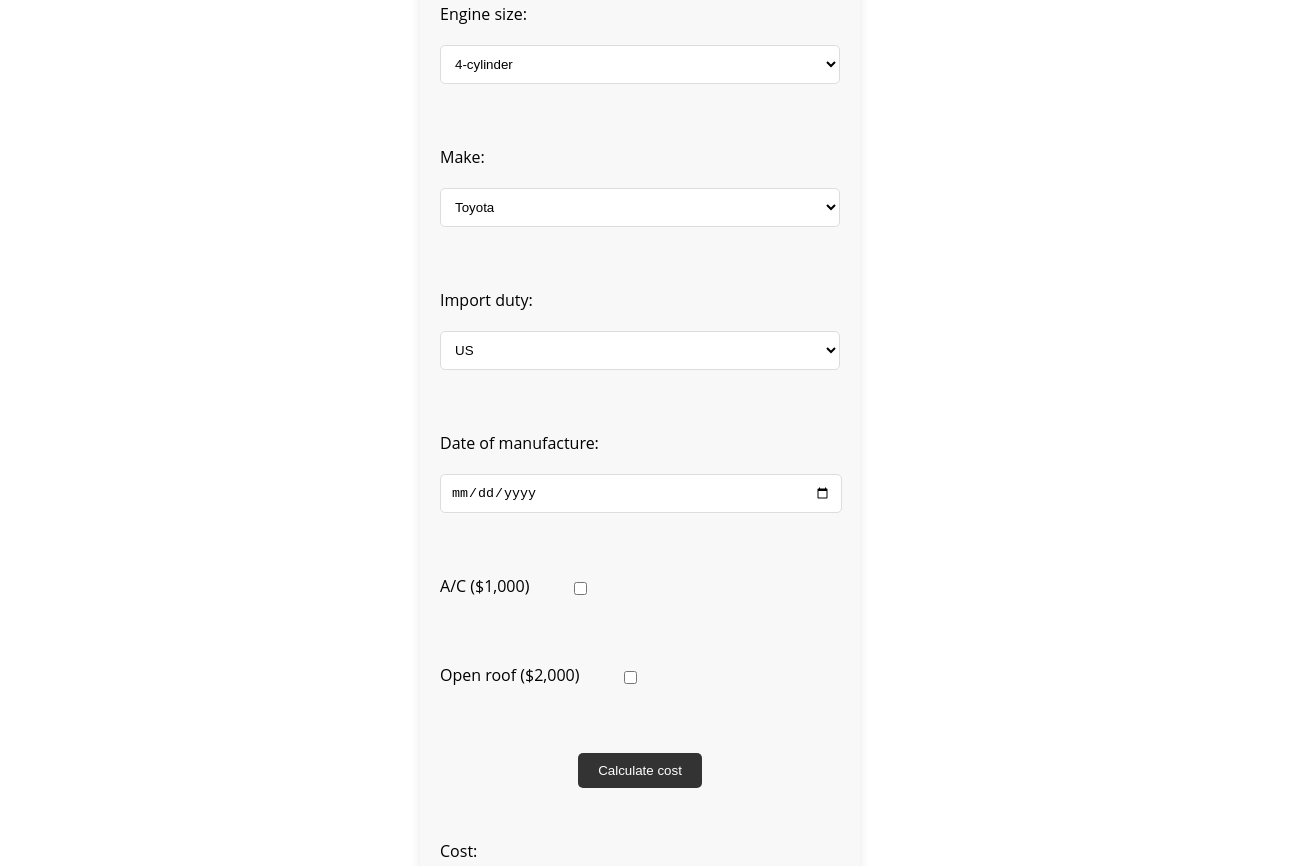
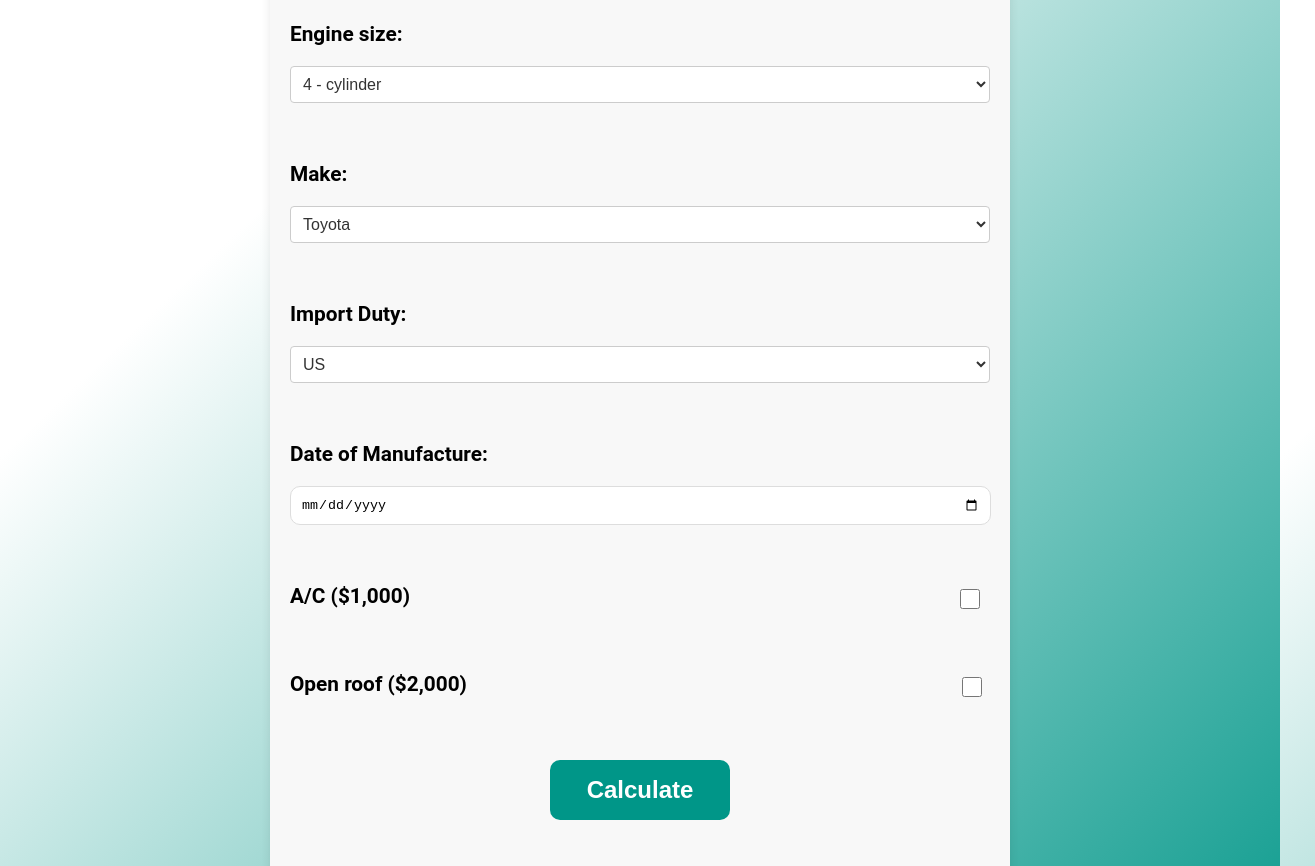
Before and after one commit to Ayoola-Emmanuel/cost-master, a plain HTML site: page index.html in a window 1280 px wide. Shown: the part 151-1017 px from the top of the page, 1315 px wide, since content can reach past the window. Drawn offline with Linux system fonts and the light colour scheme.

Commit message:
added new styles

```diff
--- a/index.html
+++ b/index.html
@@ -11,13 +11,14 @@
   <body>
     <header>
       <h1>Cost Master</h1>
+      <!-- <img src="logo.jpeg" alt="logo"> -->
     </header>
     <form id="cost-form">
       <label for="engine-size">Engine size:</label>
       <select id="engine-size">
-        <option value="4">4-cylinder</option>
-        <option value="6">6-cylinder</option>
-        <option value="8">8-cylinder</option>
+        <option value="4">4 - cylinder</option>
+        <option value="6">6 - cylinder</option>
+        <option value="8">8 - cylinder</option>
       </select>
       <br />
       <label for="make">Make:</label>
@@ -27,14 +28,14 @@
         <!-- Add more options as needed -->
       </select>
       <br />
-      <label for="import-duty">Import duty:</label>
+      <label for="import-duty">Import Duty:</label>
       <select id="import-duty">
         <option value="US">US</option>
         <option value="Canada">Canada</option>
         <option value="Mexico">Mexico</option>
       </select>
       <br />
-      <label for="manufacture-date">Date of manufacture:</label>
+      <label for="manufacture-date">Date of Manufacture:</label>
       <input type="date" id="manufacture-date" />
       <br />
       <label for="facility-ac">
@@ -47,9 +48,9 @@
     <input type="checkbox" id="facility-open-roof" />
   </label>
   <br>
-  <button type="submit">Calculate cost</button>
+  <button type="submit">Calculate</button>
   <br>
-  <label for="cost">Cost:</label>
+  <label id="cost-label" for="cost">Cost:</label>
   <output id="cost"></output>
     </form>
     <script src="script.js" async defer></script>
--- a/style.css
+++ b/style.css
@@ -1,18 +1,38 @@
+body {
+  background-image: linear-gradient(to bottom right, #ffffff 25%, #009688);
+  height: 150vh;
+}
+
 header {
   color: #333;
-  padding: 10px 0;
-  text-align: center;
-  font: 1em "Open Sans", sans-serif;
+  padding: 5px 0;
+  text-align: left;
+  margin-left: 50px;
+  font-family: calibri;
+  font-size: 1.8rem;
+  position: fixed;
+}
+
+img {
+  width: 30px;
+  height: 30px;
 }
 
 form {
-  font-family: "Open Sans", sans-serif;
+  font-family: roboto;
+  position: relative;
+  top: 125px;
   margin: 0 auto;
-  width: 400px;
+  width: 700px;
   padding: 20px;
   background-color: #f8f8f8;
   border-radius: 5px;
   box-shadow: 0px 0px 10px rgba(0, 0, 0, 0.1);
+}
+
+label {
+  font-weight: 600;
+  font-size: 1.3rem;
 }
 
 label,
@@ -31,12 +51,24 @@ input[type="date"] {
   padding: 10px;
   background-color: #fff;
   border: 1px solid #ddd;
-  border-radius: 5px;
+  border-radius: 10px;
 }
 
 input[type="date"] {
-  width: 95%;
+  width: 97%;
 }
+
+input[type="date"]:focus {
+  outline: none; /* Remove default focus outline */
+  border-color: #009688; /* Border color when focused */
+  box-shadow: 0 0 5px rgba(0, 150, 136, 0.5); /* Box shadow when focused */
+}
+
+/* Style the select when it's hovered */
+input[type="date"]:hover {
+  border-color: #009688; /* Border color when hovered */
+}
+
 
 input[type="checkbox"] {
   margin: 1px 40px;
@@ -50,22 +82,89 @@ label span {
 }
 
 button {
-  background-color: #333;
+  background-color: #009688;
   border: none;
   color: white;
   padding: 10px 20px;
   cursor: pointer;
-  border-radius: 5px;
+  border-radius: 10px;
+  width: 180px;
+  height: 60px;
   transition: background-color 0.2s ease-in-out;
   display: block;
   margin: 20px auto 10px; /* Centralize button vertically and horizontally */
+  font-size: 1.5rem;
+  font-weight: 600;
 }
 
 button:hover {
-  background-color: #555;
+  background-color: #013f39;
+}
+
+button:active {
+  background-color: #c2bbbb;
 }
 
 output {
   font-weight: bold;
   font-size: 20px;
 }
+
+#facility-ac {
+  position: relative;
+  left: 505px;
+  width: 20px;
+  height: 20px;
+}
+
+#facility-open-roof {
+  position: relative;
+  left: 450px;
+  width: 20px;
+  height: 20px;
+}
+
+
+/* Style the select element */
+select {
+  padding: 8px;
+  font-size: 16px;
+  border: 1px solid #ccc;
+  border-radius: 4px;
+  width: 100%;
+  background-color: #fff; /* Background color for the select */
+  color: #333; /* Text color for the select */
+}
+
+/* Style the options in the dropdown */
+select option {
+  background-color: #f8f8f8; /* Background color for options */
+  color: #333; /* Text color for options */
+  padding: 8px;
+}
+
+/* Style the select when it's focused */
+select:focus {
+  outline: none; /* Remove default focus outline */
+  border-color: #009688; /* Border color when focused */
+  box-shadow: 0 0 5px rgba(0, 150, 136, 0.5); /* Box shadow when focused */
+}
+
+/* Style the select when it's hovered */
+select:hover {
+  border-color: #009688; /* Border color when hovered */
+}
+
+/* Style the select when an option is hovered */
+select option:hover {
+  background-color: #e0e0e0; /* Background color for hovered option */
+}
+
+#cost-label, #cost {
+  position: relative;
+  left: 325px;
+}
+
+#cost {
+  margin-left: 10px;
+}
```
